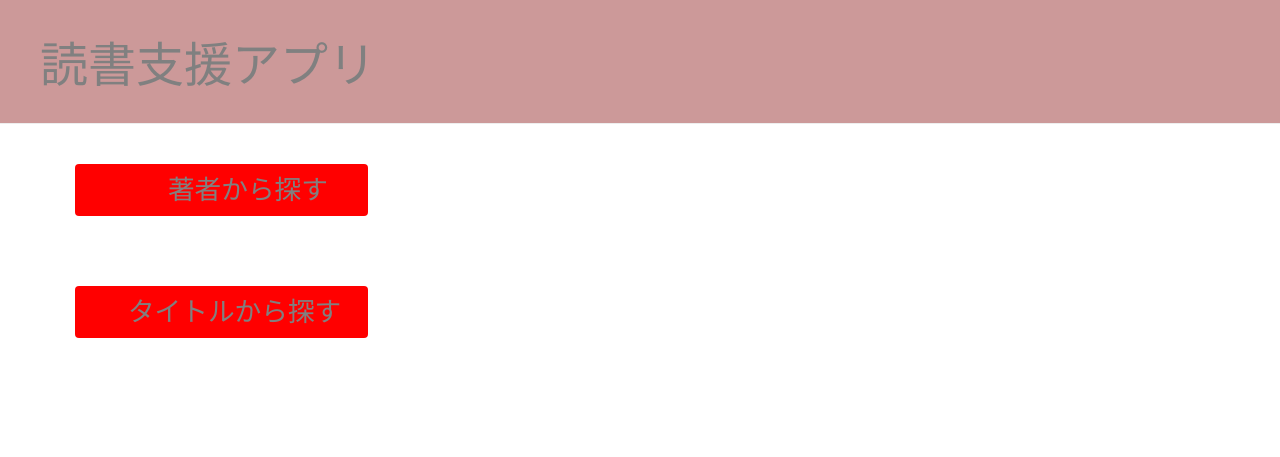
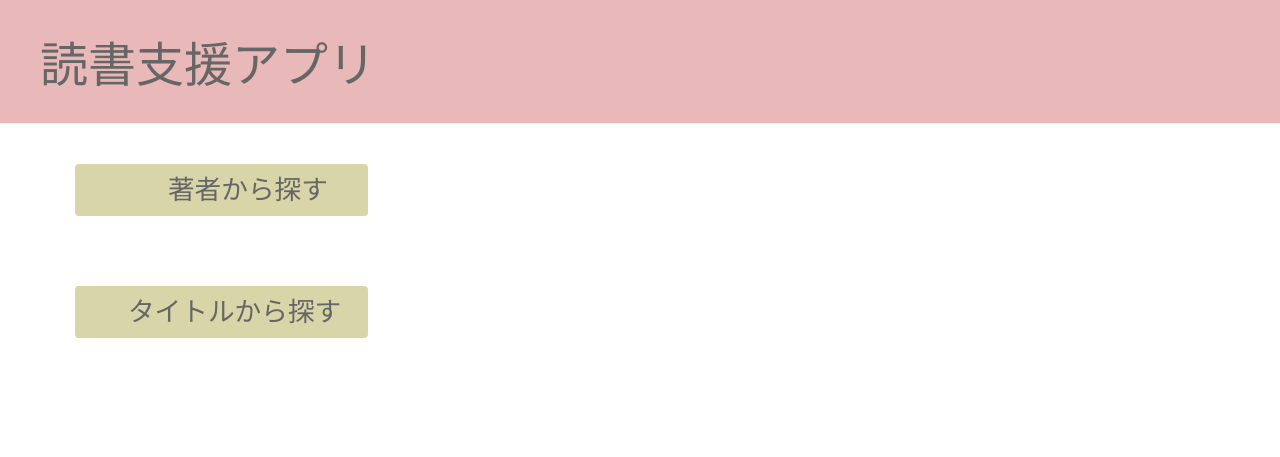
Before and after one commit to MiwaTakase/my-first-blog, a Django app: page /search/ in a window 1280 px wide. Shown: the top 457 px of the page. Run offline with Django 3.2, Linux system fonts and the light colour scheme; some libraries are stand-ins or nearby versions.

Commit message:
2022/01/18 third

```diff
--- a/blog/static/css/blog.css
+++ b/blog/static/css/blog.css
@@ -1,23 +1,23 @@
 .page-header {
-    background-color:#cc9999;
+    background-color:#E9B8B8;
     margin-top: 0;
     padding: 20px 20px 20px 40px;
 }
 
 .page-header h1, .page-header h1 a, .page-header h1 a:visited, .page-header h1 a:active {
-    color: #808080;
+    color: #666666;
     font-size: 36pt;
     text-decoration: none;
 }
 
 .content {
     margin-left: 60px;
-    color: #808080;
+    color: #666666;
 }
 
 h1, h2, h3, h4 {
     font-family: 'Hiragino Maru Gothic ProN W4';
-    color: #808080;
+    color: #666666;
 }
 
 .date {
@@ -42,16 +42,16 @@ h1, h2, h3, h4 {
 
 .post {
     margin-bottom: 70px;
-    color: #808080;
+    color: #666666;
 }
 
 .post h2 a, .post h2 a:visited{
-    color: #808080;
+    color: #666666;
     font-size: 20pt;
 }
 
 .post h3{
-    color: #808080;
+    color: #666666;
     font-size: 15pt;
 }
 
@@ -62,16 +62,8 @@ h1, h2, h3, h4 {
 
 .btn--orange,
 a.btn--orange {
-  color: #808080;
+  color: #666666;
   font-size: 18pt;
-  background-color:#ff0000;
+  background-color:#D8D5A8;
   margin-bottom: 50px;
 }
-
-.btn--orange,
-a.btn--orange {
-  color: #808080;
-  font-size: 18pt;
-  background-color:#ff0000;
-  margin-bottom: 50px;
-}
```
